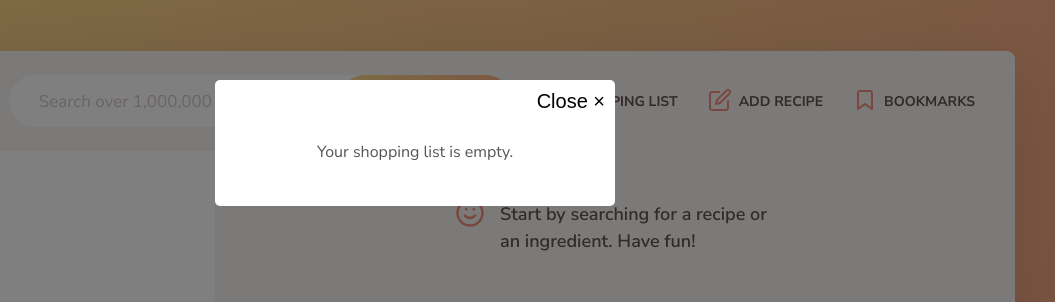
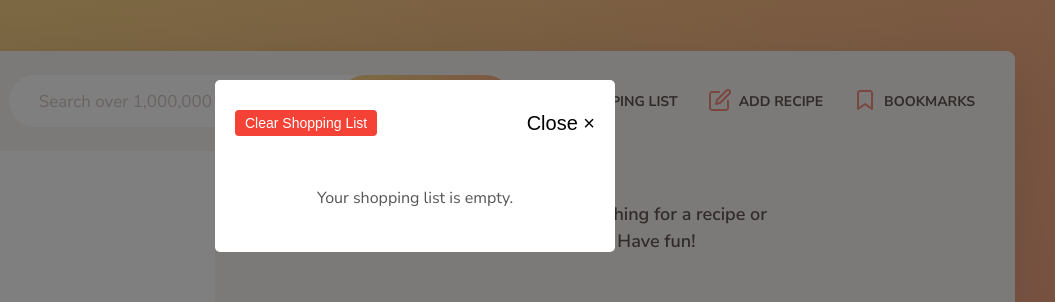
Before and after one commit to ArnaudHalvick/forkify-js-app, a website built with Parcel: page index.html in a window 1280 px wide. Both pictures are taken after a click on the button "SHOPPING LIST". Shown: the top 302 px of the page, 225-1280 px from the left. Built offline with nearby package versions, Linux system fonts and the light colour scheme.

Commit message:
Add functionality : clear shopping list

```diff
--- a/index.html
+++ b/index.html
@@ -114,7 +114,10 @@
       <!-- Shopping List Modal -->
       <div class="overlay--shopping-list hidden"></div>
       <div class="shopping-list-window hidden">
-        <button class="btn--close-shopping-list">Close &times;</button>
+        <div class="shopping-list__header">
+          <button class="btn--clear-shopping-list">Clear Shopping List</button>
+          <button class="btn--close-shopping-list">Close &times;</button>
+        </div>
         <div class="shopping-list-content">
           <!-- Shopping list items will be dynamically inserted here -->
         </div>
--- a/src/js/controller.js
+++ b/src/js/controller.js
@@ -201,6 +201,17 @@ const controlDeleteShoppingListItem = function (id) {
 };
 
 /**
+ * Control clearing the shopping list when the clear button is clicked
+ */
+const controlClearShoppingList = function () {
+  // Clear the shopping list in the model
+  model.clearShoppingList();
+
+  // Update the shopping list view
+  shoppingListView.render(model.getShoppingList());
+};
+
+/**
  * Initialize the application by setting up all event listeners and handlers.
  */
 const init = function () {
@@ -228,12 +239,17 @@ const init = function () {
   // Handle recipe form submissions for adding a new recipe
   addRecipeView.addHandlerUpload(controlAddRecipe);
 
-  // Link handler with the button in recipe view
+  // Link handler with the button in recipe view to add items to the shopping list
   recipeView.addHandlerAddToShoppingList(controlAddToShoppingList);
 
+  // Delete items from the shopping list when delete button is clicked
   shoppingListView.addHandlerDeleteItem(controlDeleteShoppingListItem);
 
+  // Show shopping list window and render items in the list
   shoppingListView.addHandlerShowWindowAndRender(controlShowShoppingList);
+
+  // Clear all items in the shopping list when the clear button is clicked
+  shoppingListView.addHandlerClearShoppingList(controlClearShoppingList);
 };
 
 // Initialize the application
--- a/src/js/model.js
+++ b/src/js/model.js
@@ -227,3 +227,11 @@ export const deleteShoppingListItem = function (id) {
 export const getShoppingList = function () {
   return state.shoppingList;
 };
+
+/**
+ * Clear all items from the shopping list and update localStorage.
+ */
+export const clearShoppingList = function () {
+  state.shoppingList = []; // Clear the shopping list in the state
+  persistShoppingList(); // Update localStorage
+};
--- a/src/js/views/shoppingListView.js
+++ b/src/js/views/shoppingListView.js
@@ -9,11 +9,14 @@ class ShoppingListView extends View {
   _overlay = document.querySelector(".overlay--shopping-list");
   _btnOpen = document.querySelector(".nav__btn--shopping-list");
   _btnClose = document.querySelector(".btn--close-shopping-list");
+  _btnClear = document.querySelector(".btn--clear-shopping-list"); // New clear button
+
   _errorMessage = "Your shopping list is empty.";
 
   constructor() {
     super();
     this._addHandlerHideWindow();
+    this.addHandlerClearShoppingList();
   }
 
   // Method to close the modal
@@ -60,6 +63,14 @@ class ShoppingListView extends View {
   }
 
   /**
+   * Add handler for clearing the shopping list
+   * @param {Function} handler - Function to call when the clear button is clicked
+   */
+  addHandlerClearShoppingList(handler) {
+    this._btnClear.addEventListener("click", handler);
+  }
+
+  /**
    * Generate the HTML markup for the shopping list
    */
   _generateMarkup() {
--- a/src/sass/_shoppingList.scss
+++ b/src/sass/_shoppingList.scss
@@ -25,15 +25,44 @@
   max-height: 80%;
 }
 
+.shopping-list__header {
+  display: flex;
+  justify-content: space-between;
+  align-items: center; /* Ensure buttons are vertically aligned */
+  padding: 1rem 0; /* Optional: Add padding for spacing */
+}
+
 /* Close Button */
 .btn--close-shopping-list {
-  position: absolute;
-  top: 1rem;
-  right: 1rem;
   font-size: 2rem;
   background: none;
   border: none;
   cursor: pointer;
+  align-self: center; /* Ensure it's aligned with other content */
+}
+
+/* Clear Shopping List Button */
+.btn--clear-shopping-list {
+  background-color: #f44336; /* Red background */
+  color: #fff; /* White text */
+  border: none;
+  padding: 0.5rem 1rem;
+  cursor: pointer;
+  font-size: 1.4rem;
+  border-radius: 4px;
+  align-self: center; /* Ensure it's aligned with the close button */
+}
+
+.btn--clear-shopping-list:hover {
+  background-color: #d32f2f; /* Darker red on hover */
+}
+
+/* Styles for the empty shopping list message */
+.shopping-list--message {
+  text-align: center;
+  font-size: 1.6rem;
+  color: #555;
+  padding: 2rem;
 }
 
 /* Shopping List Content */
@@ -87,10 +116,6 @@
   background-image: linear-gradient(to bottom right, #fbdb89, #f48982);
 }
 
-.btn--close-shopping-list {
-  font-size: 2rem;
-}
-
 .shopping-list--message {
   text-align: center;
   font-size: 1.6rem;
```
